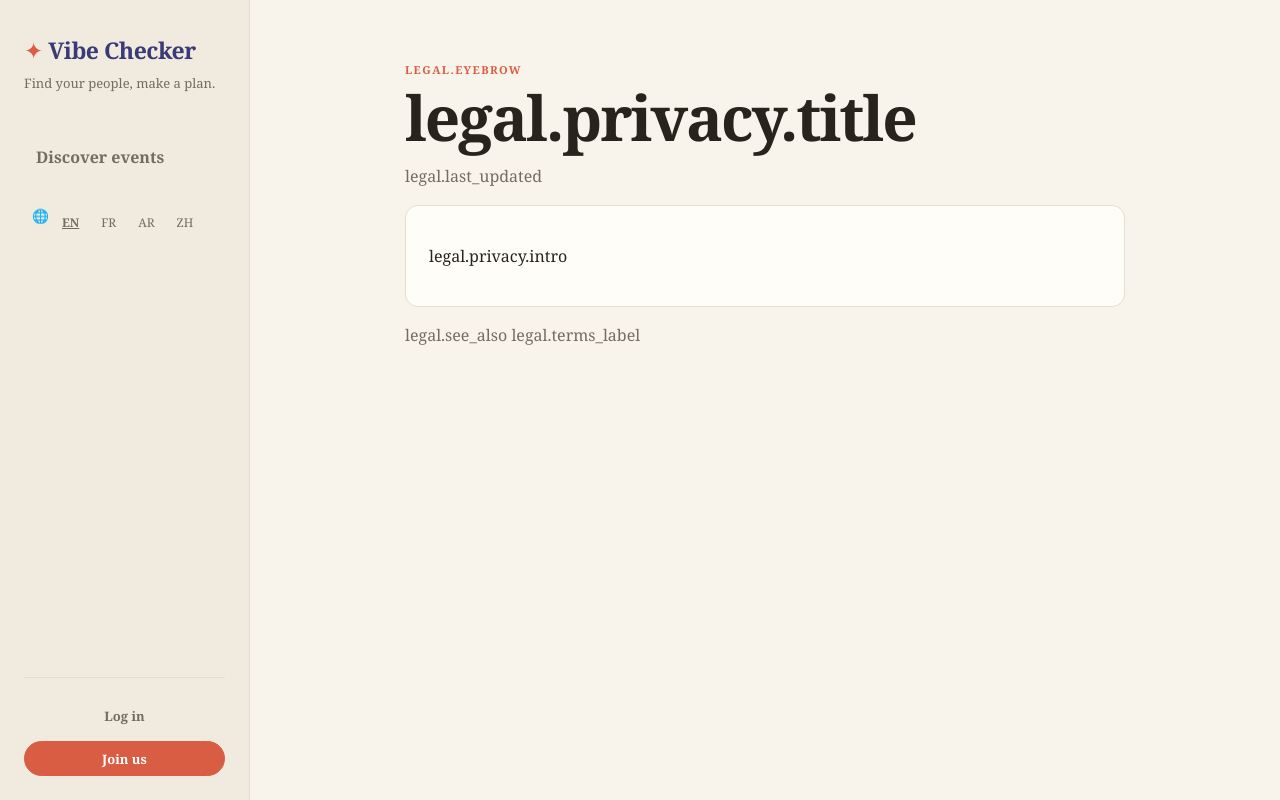
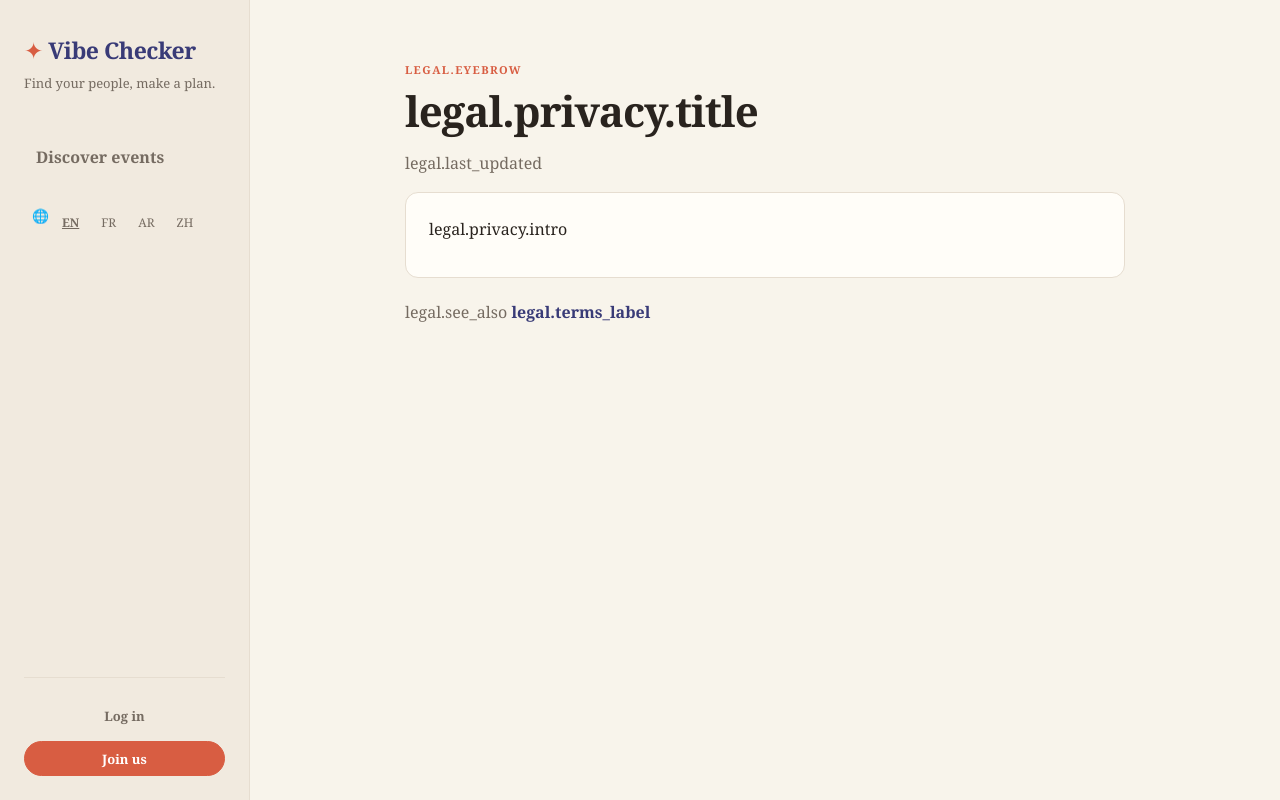
Before and after one commit to U-Mina/transcendence, a React (Vite) app in the folder ft_transcendence/frontend/: page /privacy in a window 1280 px wide. Built offline with nearby package versions, Linux system fonts and the light colour scheme.

Commit message:
style: add legal page and footer link styles

```diff
--- a/ft_transcendence/frontend/src/App.css
+++ b/ft_transcendence/frontend/src/App.css
@@ -1065,3 +1065,71 @@
   font-size: 14px;
   line-height: 1.5;
 }
+
+/* Legal pages + footer links */
+.sidebar-legal {
+  display: flex;
+  flex-wrap: wrap;
+  gap: 8px 14px;
+  margin-top: 16px;
+  padding-top: 14px;
+  border-top: 1px solid var(--line);
+}
+.sidebar-legal a {
+  color: var(--muted);
+  font-size: 12px;
+  font-weight: 650;
+}
+.sidebar-legal a:hover {
+  color: var(--ink);
+  text-decoration: underline;
+}
+.auth-legal {
+  display: flex;
+  justify-content: center;
+  align-items: center;
+  gap: 10px;
+  margin: 18px 0 0;
+  color: var(--muted);
+  font-size: 13px;
+}
+.auth-legal a {
+  color: var(--indigo);
+  font-weight: 650;
+}
+.auth-legal a:hover {
+  text-decoration: underline;
+}
+.legal-page .legal-header h1 {
+  font-size: clamp(28px, 4vw, 42px);
+  letter-spacing: -1px;
+  line-height: 1.15;
+}
+.legal-doc {
+  display: grid;
+  gap: 8px;
+}
+.legal-doc > p,
+.legal-section p {
+  margin: 0 0 12px;
+  color: var(--ink);
+  line-height: 1.65;
+}
+.legal-section {
+  margin-top: 18px;
+}
+.legal-section h2 {
+  margin: 0 0 10px;
+  font-size: 18px;
+  color: var(--indigo);
+}
+.legal-switch {
+  margin-top: 22px;
+}
+.legal-switch a {
+  color: var(--indigo);
+  font-weight: 700;
+}
+.legal-switch a:hover {
+  text-decoration: underline;
+}
```
